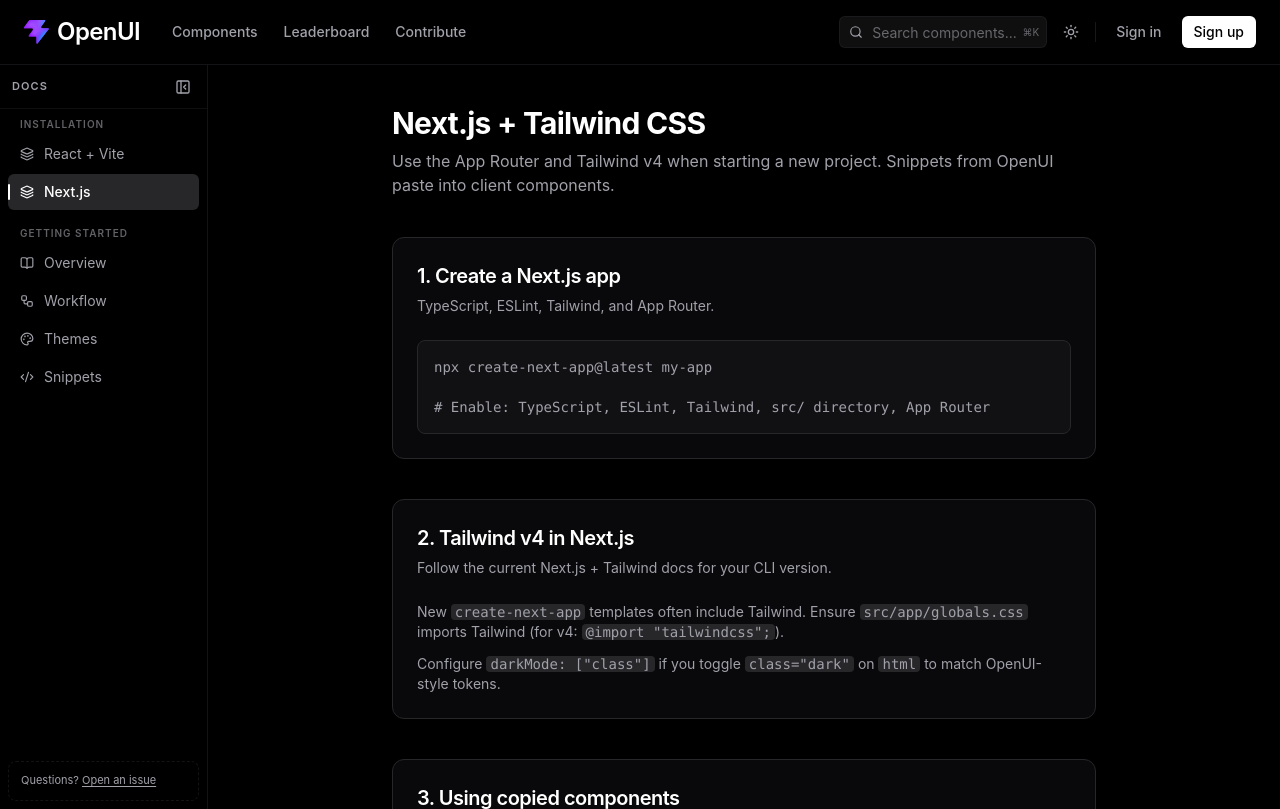
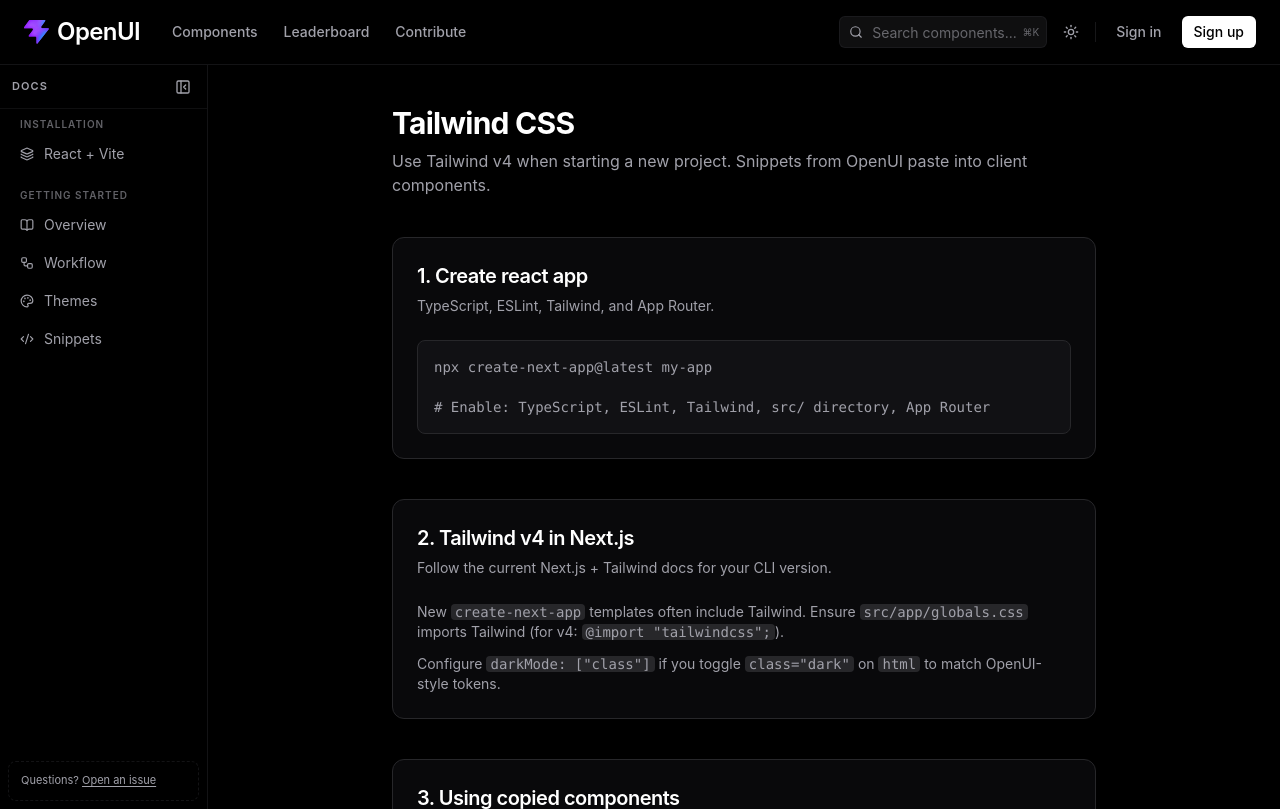
Before and after one commit to Shreevatsatg/openui, a React (Vite) app in the folder frontend/: page /contribute/installation/nextjs in a window 1280 px wide. Built offline with nearby package versions, Linux system fonts and the light colour scheme.

Commit message:
fixed doc

```diff
--- a/frontend/src/pages/contribute/ContributeIndex.tsx
+++ b/frontend/src/pages/contribute/ContributeIndex.tsx
@@ -22,7 +22,7 @@ export default function ContributeIndex() {
             <Link to="/contribute/installation/react">Install — React + Vite</Link>
           </Button>
           <Button variant="outline" asChild>
-            <Link to="/contribute/installation/nextjs">Install — Next.js</Link>
+            <Link to="/contribute/installation/nextjs">Tailwind css</Link>
           </Button>
           <Button variant="secondary" asChild>
             <Link to="/submit">Submit a component</Link>
--- a/frontend/src/pages/contribute/ContributeLayout.tsx
+++ b/frontend/src/pages/contribute/ContributeLayout.tsx
@@ -8,7 +8,7 @@ const sections = [
     label: "Installation",
     items: [
       { to: "/contribute/installation/react", icon: Layers, label: "React + Vite" },
-      { to: "/contribute/installation/nextjs", icon: Layers, label: "Next.js" },
+
     ],
   },
   {
--- a/frontend/src/pages/contribute/InstallationNext.tsx
+++ b/frontend/src/pages/contribute/InstallationNext.tsx
@@ -4,15 +4,15 @@ export default function InstallationNext() {
   return (
     <div className="space-y-10">
       <div>
-        <h1 className="text-3xl font-bold tracking-tight">Next.js + Tailwind CSS</h1>
+        <h1 className="text-3xl font-bold tracking-tight"> Tailwind CSS</h1>
         <p className="mt-2 max-w-3xl text-muted-foreground">
-          Use the App Router and Tailwind v4 when starting a new project. Snippets from OpenUI paste into client components.
+          Use Tailwind v4 when starting a new project. Snippets from OpenUI paste into client components.
         </p>
       </div>
 
       <Card>
         <CardHeader>
-          <CardTitle>1. Create a Next.js app</CardTitle>
+          <CardTitle>1. Create react app</CardTitle>
           <CardDescription>TypeScript, ESLint, Tailwind, and App Router.</CardDescription>
         </CardHeader>
         <CardContent>
```
